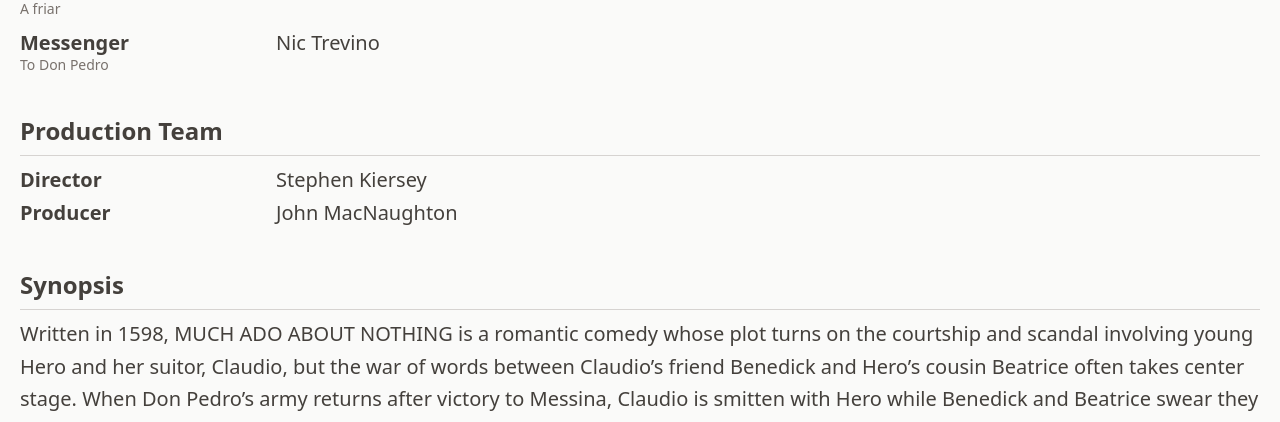
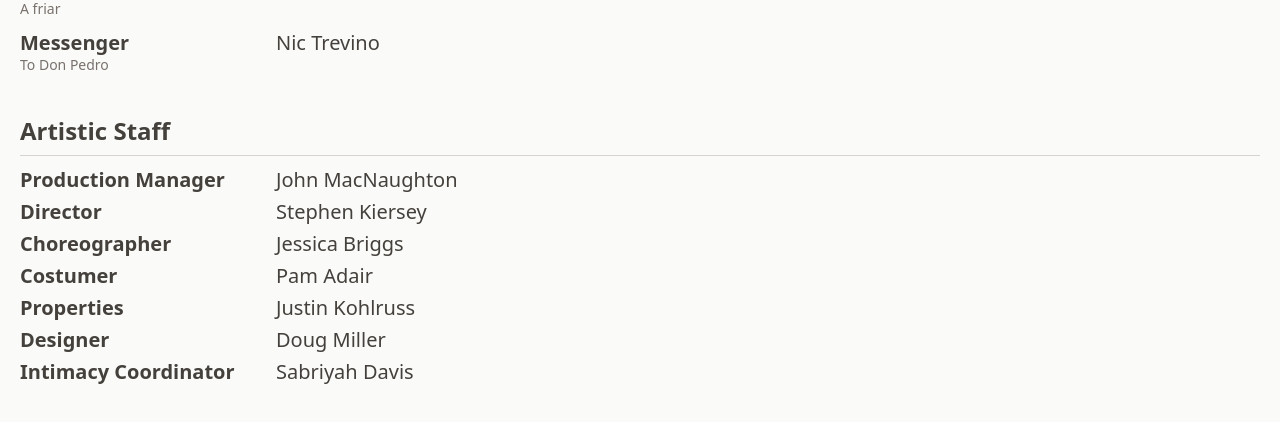
Before and after one commit to pcrist/adrian-shakespeare, a Nuxt app: page / in a window 1280 px wide. Shown: the part 2568-2990 px from the top of the page. Built offline with nearby package versions, Linux system fonts and the light colour scheme.

Commit message:
Much Ado crew

```diff
--- a/app.vue
+++ b/app.vue
@@ -122,19 +122,16 @@
             </li>
           </ul>
 
-          <h3 class="mt-10 font-bold text-lg md:text-2xl">Production Team</h3>
+          <h3 class="mt-10 font-bold text-lg md:text-2xl">Artistic Staff</h3>
           <hr class="my-2 border-stone-300 dark:border-stone-600">
-          <ul class="leading-relaxed">
-            <li>
+          <ul class="leading-8">
+            <li
+              v-for="(person, index) in muchAdoCrew"
+              :key="index"
+            >
               <div class="flex justify-between md:justify-start">
-                <strong class="md:basis-64 shrink-0">Director</strong>
-                Stephen Kiersey
-              </div>
-            </li>
-            <li>
-              <div class="flex justify-between md:justify-start">
-                <strong class="md:basis-64 shrink-0">Producer</strong>
-                John MacNaughton
+                <strong class="md:basis-64 whitespace-nowrap overflow-hidden text-ellipsis">{{ person.role }}</strong>
+                <span class="whitespace-nowrap">{{ person.name }}</span>
               </div>
             </li>
           </ul>
@@ -396,4 +393,35 @@ const muchAdoCast = [
     actor: 'Nic Trevino',
   },
 ]
+
+const muchAdoCrew = [
+  {
+    role: 'Production Manager',
+    name: 'John MacNaughton',
+  },
+  {
+    role: 'Director',
+    name: 'Stephen Kiersey',
+  },
+  {
+    role: 'Choreographer',
+    name: 'Jessica Briggs',
+  },
+  {
+    role: 'Costumer',
+    name: 'Pam Adair',
+  },
+  {
+    role: 'Properties',
+    name: 'Justin Kohlruss',
+  },
+  {
+    role: 'Designer',
+    name: 'Doug Miller',
+  },
+  {
+    role: 'Intimacy Coordinator',
+    name: 'Sabriyah Davis',
+  },
+]
 </script>
```
